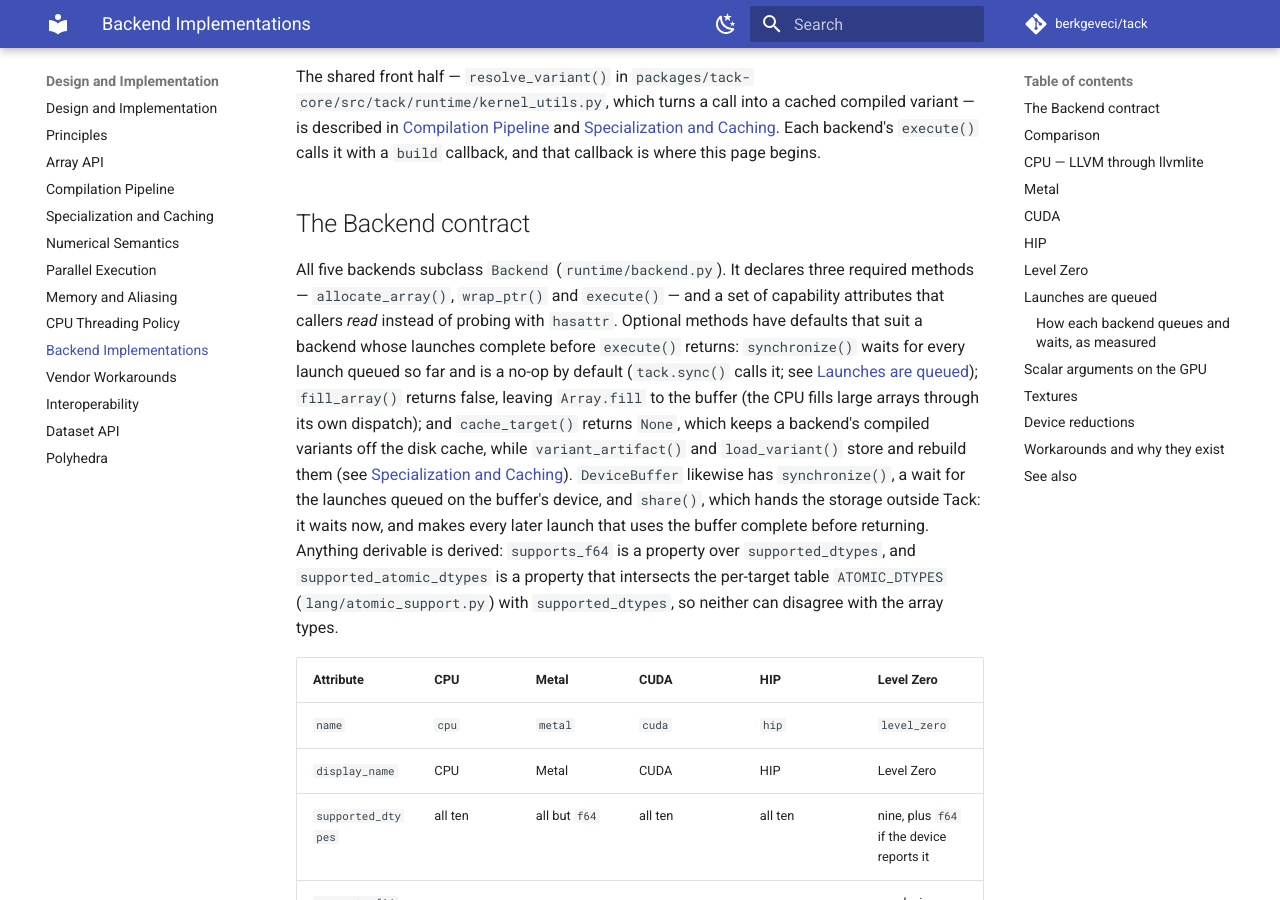
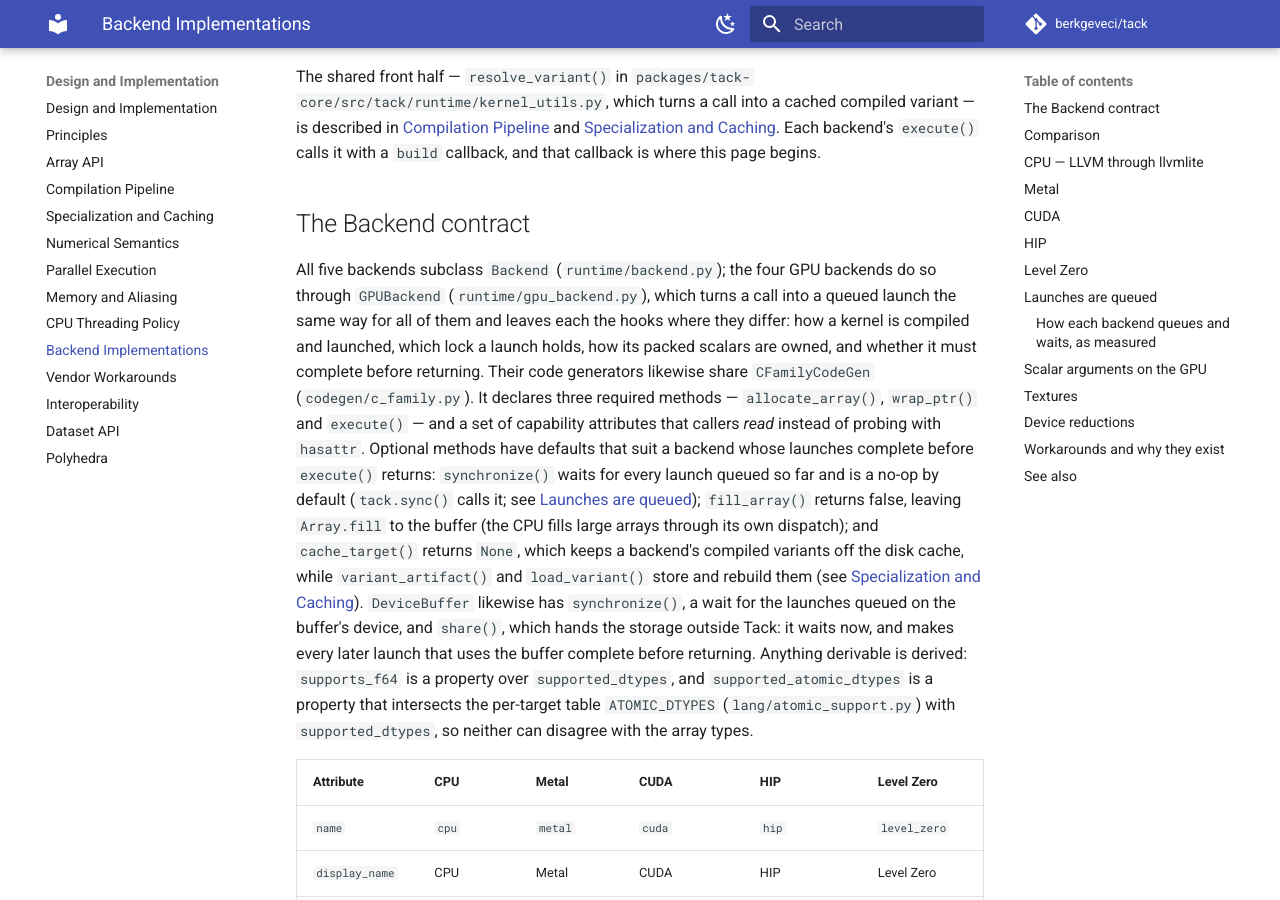
Before and after one commit to berkgeveci/tack, an MkDocs documentation site: the page built from docs/design/backend-implementations.md, in a window 1280 px wide and 900 px high, scrolled down 308 px. Built offline with MkDocs 1.6.1 and Material for MkDocs 9.7.7, drawn with Linux system fonts in a browser that asks for light colours; comment, search, counter and statistics services are not loaded.

Commit message:
Describe GPUBackend and CFamilyCodeGen in CLAUDE.md and the backend notes

```diff
--- a/docs/design/backend-implementations.md
+++ b/docs/design/backend-implementations.md
@@ -16,7 +16,13 @@ with a `build` callback, and that callback is where this page begins.
 
 ## The Backend contract
 
-All five backends subclass `Backend` (`runtime/backend.py`). It declares
+All five backends subclass `Backend` (`runtime/backend.py`); the four GPU
+backends do so through `GPUBackend` (`runtime/gpu_backend.py`), which turns a
+call into a queued launch the same way for all of them and leaves each the
+hooks where they differ: how a kernel is compiled and launched, which lock a
+launch holds, how its packed scalars are owned, and whether it must complete
+before returning. Their code generators likewise share `CFamilyCodeGen`
+(`codegen/c_family.py`). It declares
 three required methods — `allocate_array()`, `wrap_ptr()` and `execute()` —
 and a set of capability attributes that callers *read* instead of probing
 with `hasattr`. Optional methods have defaults that suit a backend whose
```
Also changed, not shown: CLAUDE.md (+2 -0 lines).
